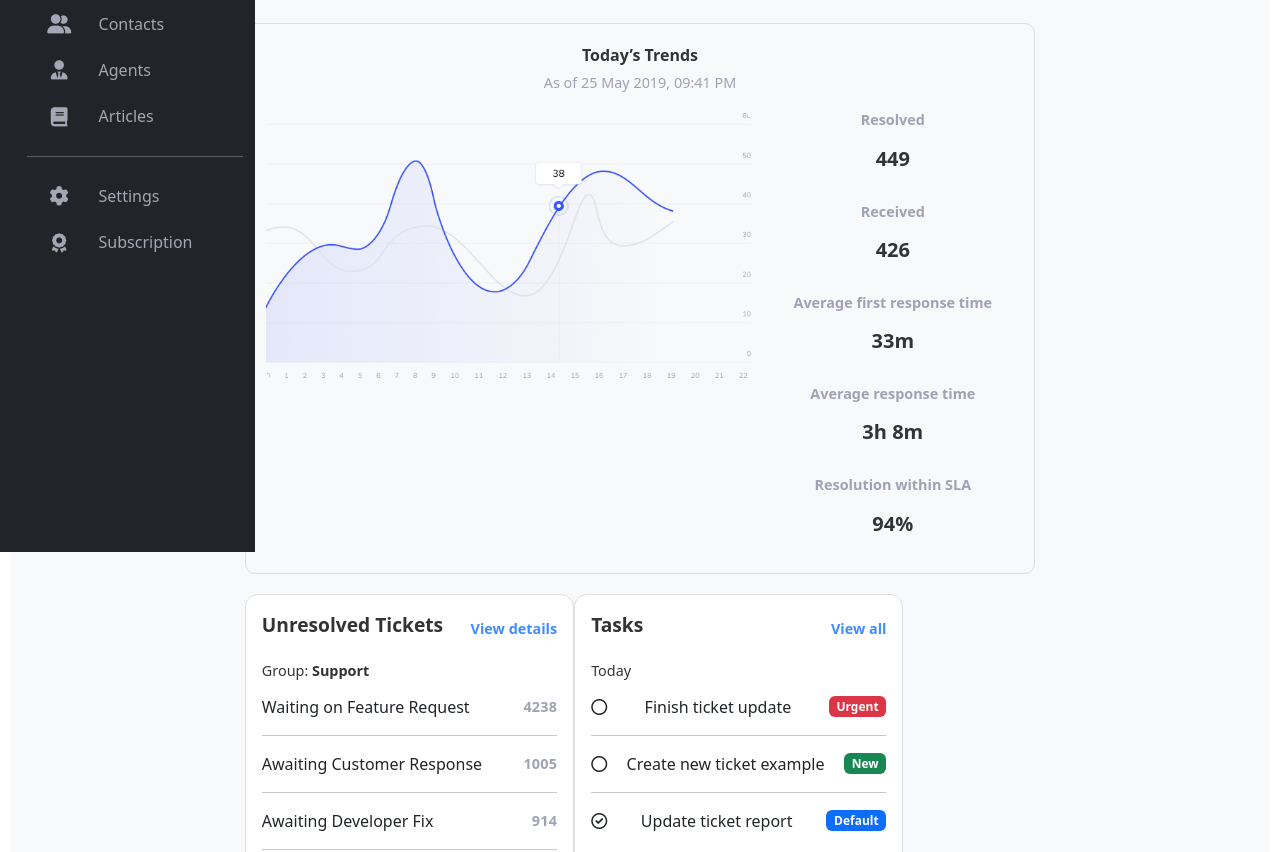
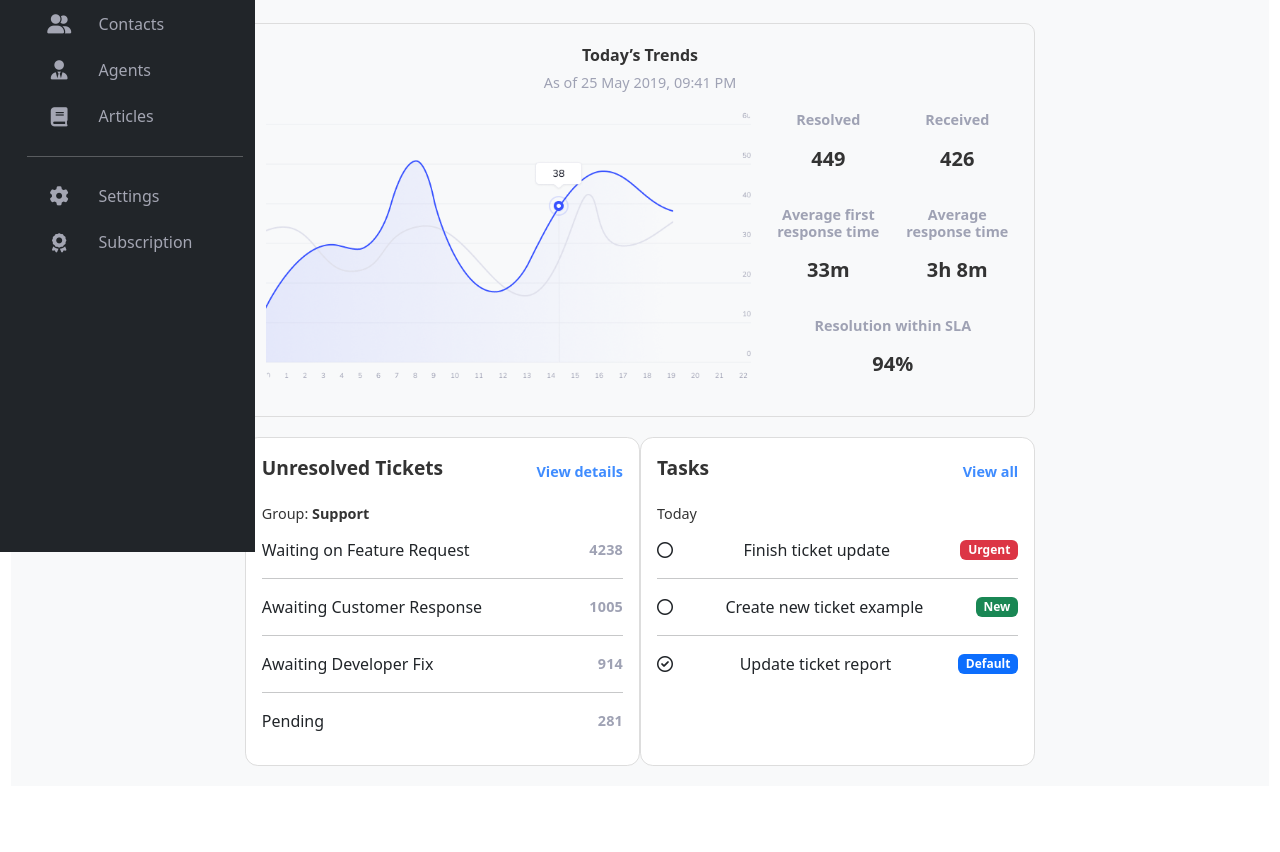
Before and after one commit to morovie/frontend-framework, a website: page public/index.html in a window 1280 px wide. Shown: the part 248-1100 px from the top of the page. After the commit the page ends 1045 px from the top, so only its background shows below. Drawn offline with nearby package versions, Linux system fonts and the light colour scheme.

Commit message:
fixed tasks/unresolved

```diff
--- a/public/index.html
+++ b/public/index.html
@@ -157,8 +157,8 @@
       </section>
 
       <!-- Unresolved Tickets and Tasks -->
-      <section class="row-container-fluid d-flex col-md-12">
-        <section class="unresolved-tickets col-md-5">
+      <section class="row-container d-flex col-md-12">
+        <section class="unresolved-tickets col-md-6">
           <header class="section-header">
             <h4>Unresolved Tickets</h4>
             <a href="#" class="details-link">View details</a>
@@ -175,7 +175,7 @@
           </ul>
         </section>
 
-        <section class="tasks col-md-5">
+        <section class="tasks col-md-6">
           <header class="section-header">
             <h4>Tasks</h4>
             <a href="#" class="details-link">View all</a>
--- a/src/scss/stylesheet.scss
+++ b/src/scss/stylesheet.scss
@@ -96,23 +96,20 @@ header.page-header {
     }
   }
 }
-
  // SIDE MENU
 #sideMenu {
 
-  padding: 1em 0 0 1em;
+  padding: 1em 0 0 1em ;
 
 
     #sideLogo {
       padding: 1em 1.2em 2em 0.7em;
-    font-family: 'mulish';
+      font-family:'mulish';
       font-size: 1.2em;
-
       img {
         padding: 0 0.5em 0.2em 0;
       }
     }
-
     .nav {
       flex-direction: column;
 
@@ -199,11 +196,11 @@ header.page-header {
 
     .metrics {
       display: flex;
-      flex-direction: column; // Stack metrics vertically
+      flex-wrap: wrap;
       gap: 15px;
 
       .metric {
-        flex: 1; // Ensure each metric takes equal space if needed
+        flex: 1 1 calc(50% - 10px);
         text-align: center;
 
         .label {
@@ -220,11 +217,9 @@ header.page-header {
   @media (min-width: 992px) {
     .trends-resolved-container {
       flex-direction: row;
-
       .graph {
         flex: 2;
       }
-
       .metrics {
         flex: 1;
       }
@@ -281,7 +276,6 @@ header.page-header {
   .row-container {
     flex-direction: column;
   }
-
     //Side menu web size!!//
   #sideMenu {
     display: none;
@@ -301,7 +295,6 @@ header.page-header {
     .header-title {
       font-size: 2em; // Slightly larger title on bigger screens
     }
-
     header.page-header {
       display: flex;
       align-items: center;
@@ -348,9 +341,15 @@ header.page-header {
         }
       }
     }
-
-
     .overview-cards {
       margin: 0 0 2em 0;
     }
+
+
+
+    .row-container{
+      .unresolved-tickets{
+
       }
+    }
+  }
```
Also changed, not shown: public/assets/css/stylesheet.css, 1 other file. Lines whose indentation alone changed are shown as unchanged.
